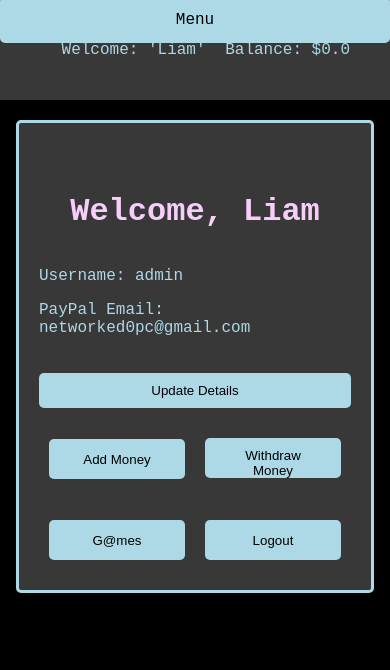
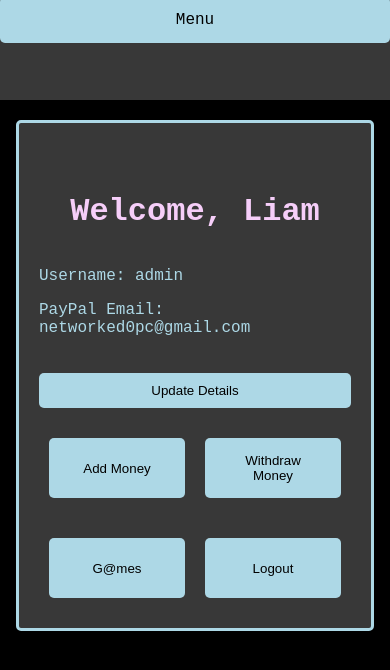
Before and after one commit to liamhacksss/project, a Flask app: page /dashboard in a window 390 px wide. Shown: the top 670 px of the page. Run offline with Flask 3, Linux system fonts and the light colour scheme; a user stored in the database is signed in.

Commit message:
Update styles.css

```diff
--- a/project/project/static/styles.css
+++ b/project/project/static/styles.css
@@ -92,6 +92,10 @@ body {
         left: 0;
         width: 100%;
         background-color: #383838;
+    }
+
+    .user-info{
+        display:none;
     }
 
     .navbar ul.open {
@@ -283,7 +287,7 @@ canvas {
 
 .button-container button {
     width: 100%;
-    height:40px;
+    height:60px;
 }
 
 /* Additional styles for Available Games page */
```
